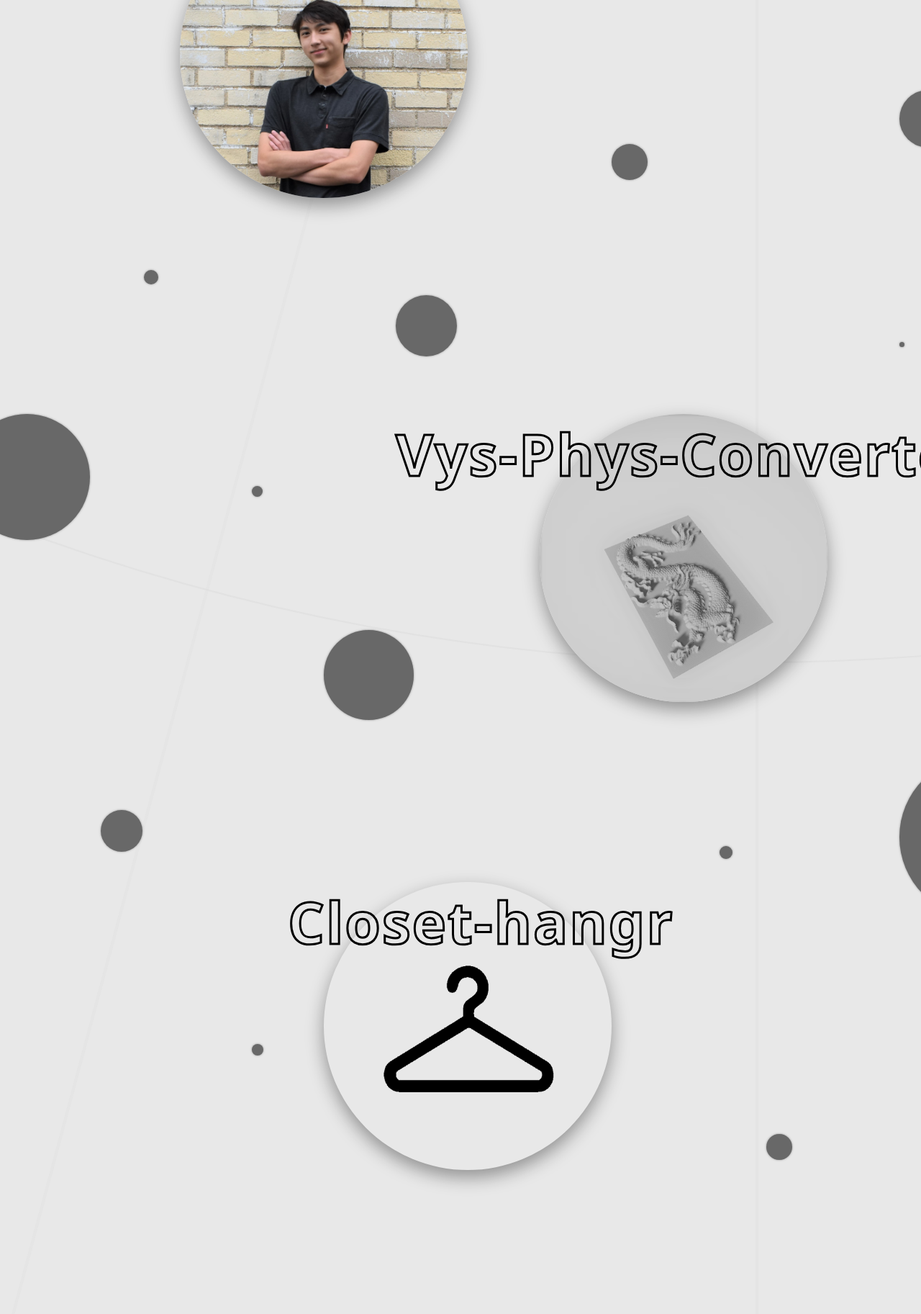
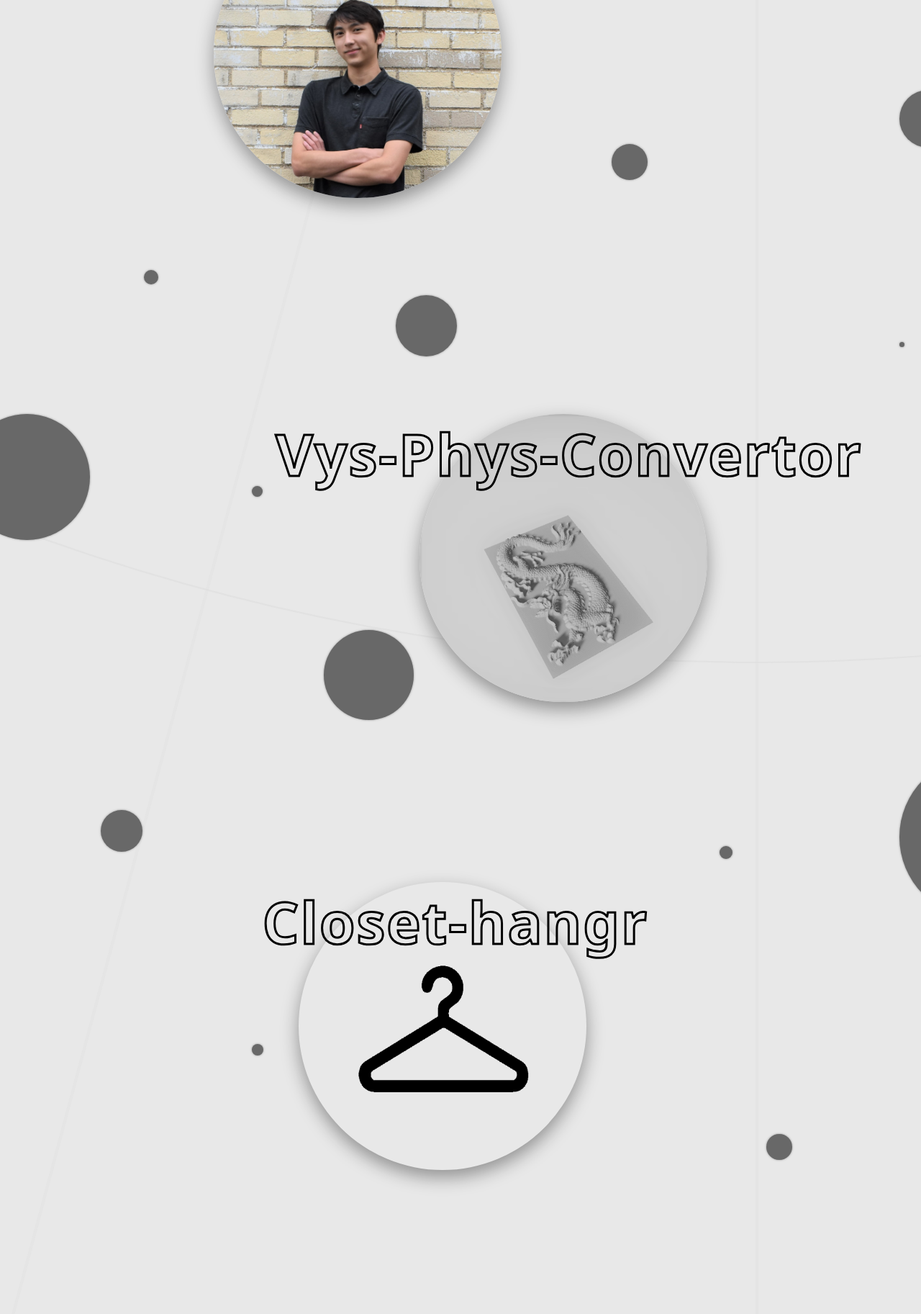
Before and after one commit to NoahAGonzales/Personal-Page, a plain HTML site: page index.html in a window 1280 px wide. Shown: the part 2413-4238 px from the top of the page at 72% size. Drawn offline with Linux system fonts and the light colour scheme.

Commit message:
Structure and main navigation finished

```diff
--- a/index.css
+++ b/index.css
@@ -417,20 +417,42 @@ body::-webkit-scrollbar { width: 0 !important }
     margin-right: 150px;
 }
 
+.section {
+    width: 100%;
+    display: flex;
+}
+
+.section:nth-child(2) {
+    padding-left: 15%;
+    width: 85%;
+    justify-content: flex-start;
+}
+
+
+.section:nth-child(3) {
+    margin-top: 300px;
+    width: 85%;
+    justify-content: flex-end;
+}
+
+.section:nth-child(4) {
+    margin-top: 250px;
+    padding-left: 27%;
+    width: 73%;
+    justify-content: flex-start;
+}
+
 .section-bubble {
     height: 400px;
     width: 400px;
     border-radius: 100%;
-    margin-right: 0;
     text-align: center;
     box-shadow: 0 10px 25px 0 var(--color0-0);
-    margin-left: auto;
-    margin-right: auto;
     white-space: nowrap;
 }
 
 .section-title {
-    margin-top: 130px;
+    margin-top: 0px;
     margin-right: 0px;
     font-family: 'Segoe UI', Tahoma, Geneva, Verdana, sans-serif;
     font-weight: 900;
@@ -451,36 +473,30 @@ body::-webkit-scrollbar { width: 0 !important }
     -webkit-text-stroke: 0px;
 }
 
-.section-bubble:nth-child(2) {
-    margin-left: 100px;
+#section-bubble-about {
     background-image: url('./images/profile_picture.jpg');
     background-size: contain;
-    background-repeat: no-repeat;
 }
-.section-bubble:nth-child(2) > .section-title {
+#section-bubble-about > .section-title {
     margin-top: -80px;
     margin-left: -85px;
 }
 
-.section-bubble:nth-child(3) {
-    margin-left: 600px;
-    margin-top: 300px;
+#section-bubble-vys-phys-convertor {
     background-image: url('./images/vys-phys-convertor.png');
     background-size: contain;
 }
 
-.section-bubble:nth-child(3) > .section-title {
+#section-bubble-vys-phys-convertor > .section-title {
     margin-left: -200px;
 }
 
-.section-bubble:nth-child(4) {
-    margin-left: 300px;
-    margin-top: 250px;
+#section-bubble-closet-hangr {
     background-image: url('./images/hanger.png');
     background-size: contain;
 }
 
-.section-bubble:nth-child(4) > .section-title {
+#section-bubble-closet-hangr > .section-title {
     margin-left: -50px;
 }
 
--- a/index.html
+++ b/index.html
@@ -27,13 +27,13 @@
                 <p>Projects</p>
             </a>
             <div id="other-links">
-                <a class="menu-link menu-other-link">
+                <a class="menu-link menu-other-link" href="documents/resume.pdf" target="_blank">
                     <p>Resume</p>
                 </a>
-                <a class="menu-link menu-other-link">
+                <a class="menu-link menu-other-link" href="https://github.com/NoahAGonzales" target="_blank">
                     <p>Github</p>
                 </a>
-                <a class="menu-link menu-other-link">
+                <a class="menu-link menu-other-link" href="https://linkedin.com/in/noahagonzales" target="_blank">
                     <p>Linkedin</p>
                 </a>
             </div>
@@ -110,8 +110,8 @@
     </div>
     <div id="sections">
         <div id="rocks">
-            <div class="rock rock0"></div>
-            <div class="rock rock1"></div>
+            <div class="rock"></div>
+            <div class="rock"></div>
             <div class="rock"></div>
             <div class="rock"></div>
             <div class="rock"></div>
@@ -129,14 +129,20 @@
             <div class="rock"></div>
             <div class="rock"></div>
         </div>
-        <div class="section-bubble">
-            <a class="section-title">Noah Gonzales</a>
+        <div class="section">
+            <div class="section-bubble" id="section-bubble-about">
+                <a class="section-title">Noah Gonzales</a>
+            </div>
         </div>
-        <div class="section-bubble">
-            <h2 class="section-title">Vys-Phys-Convertor</h2>
+        <div class="section">
+            <div class="section-bubble" id="section-bubble-vys-phys-convertor">
+                <h2 class="section-title">Vys-Phys-Convertor</h2>
+            </div>
         </div>
-        <div class="section-bubble">
-            <h2 class="section-title">Closet-hangr</h2>
+        <div class="section">
+            <div class="section-bubble" id="section-bubble-closet-hangr">
+                <h2 class="section-title">Closet-hangr</h2>
+            </div>
         </div>
     </div>
     <script src="js/stickyArea.js"></script>
--- a/js/gravitySim.js
+++ b/js/gravitySim.js
@@ -33,8 +33,6 @@ let gravitate = function($elementG) {
 
             //Let gravity affect it
             if(distance < width * gravityRange) {
-               console.log(cursor.x, cursor.y, elementPosG.x, elementPosG.y)
-               console.log(cursor.x-elementPosG.x, cursor.y-elementPosG.y)
                onInRange(cursor.x-elementPosG.x, cursor.y-elementPosG.y, distance, width/2)
             }
          })
```
Also changed, not shown: css/about.css (+20 -0 lines), pages/about.html (+8 -3 lines).
